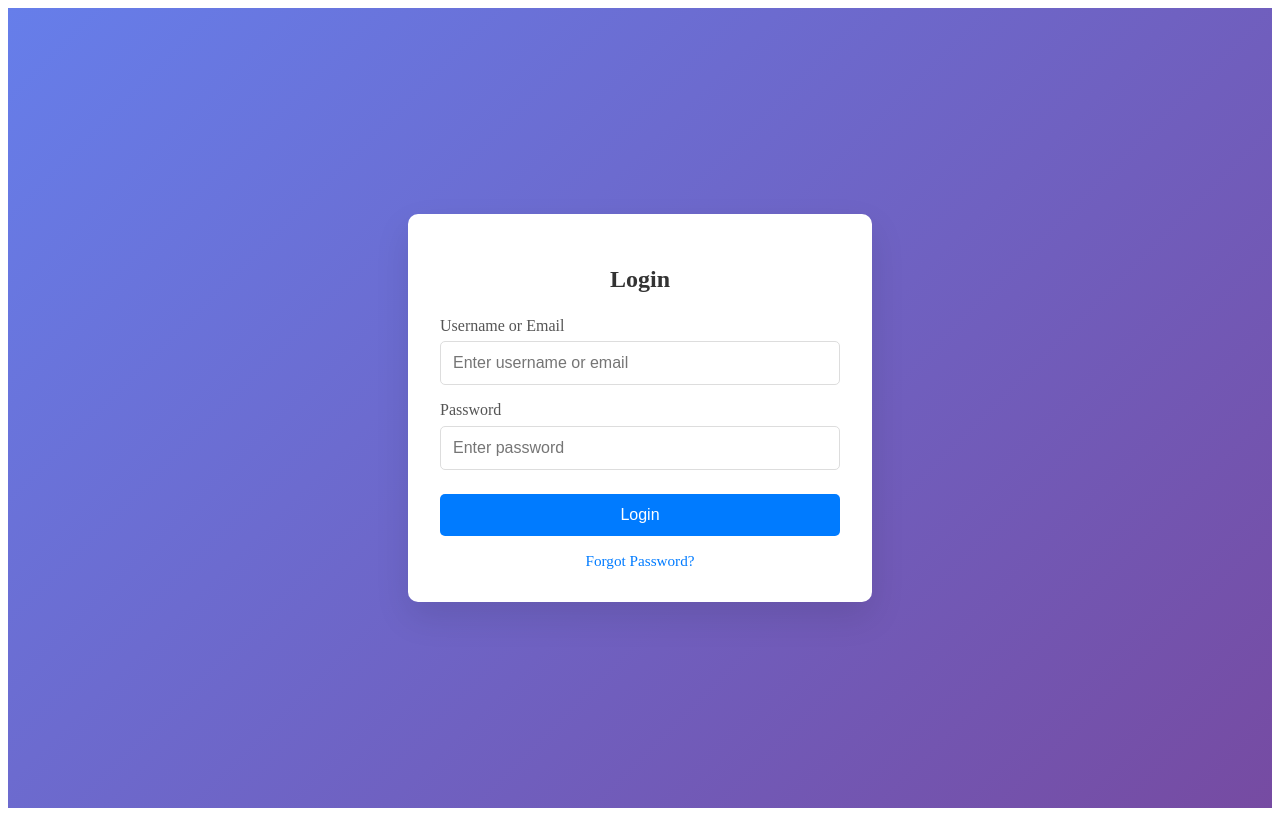
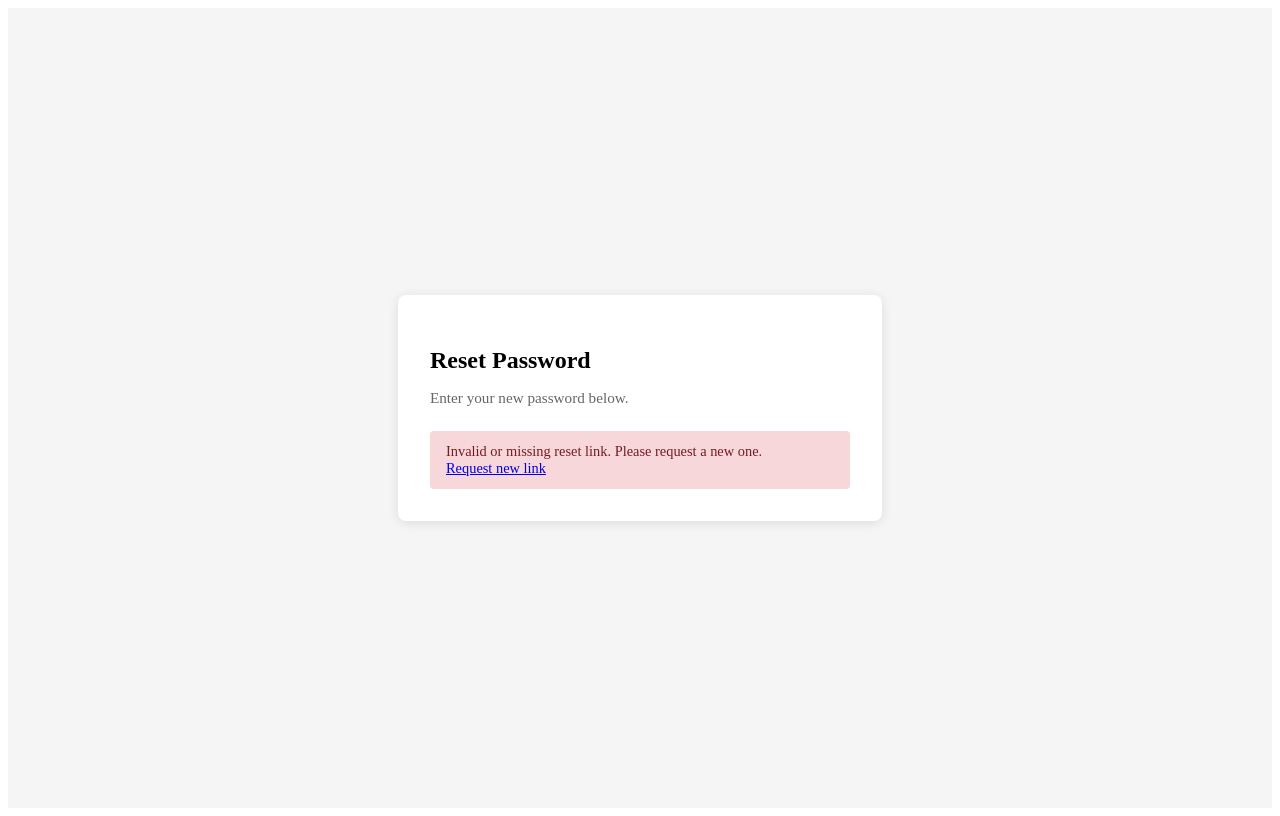
Before and after one commit to mattfen90/Project-management-system, a Vue app in the folder frontend/: page /reset-password in a window 1280 px wide. Before the commit this address led to /login. Built offline with nearby package versions, Linux system fonts and the light colour scheme.

Commit message:
resetpass

```diff
--- a/frontend/src/router/index.js
+++ b/frontend/src/router/index.js
@@ -3,11 +3,14 @@ import { useAuthStore } from '../stores/auth';
 import Login from '../views/Login.vue';
 import Dashboard from '../views/Dashboard.vue';
 import ForgotPassword from '../views/ForgotPassword.vue';
+import ResetPassword from '../views/ResetPassword.vue';
 
 const routes = [
  { path: '/login', name: 'login', component: Login },
   { path: '/dashboard', name: 'dashboard', component: () => import('../views/Dashboard.vue') },
   { path: '/forgot-password', name: 'forgot-password', component: ForgotPassword },
+  { path: '/reset-password', name: 'reset-password', component: ResetPassword },
+
   { path: '/', redirect: '/login' },
 ];
 
@@ -20,9 +23,9 @@ router.beforeEach((to, from, next) => {
   const authStore = useAuthStore();
   authStore.loadUserFromStorage();
 
-  if (!authStore.user && !['login', 'forgot-password'].includes(to.name)) {
-  next('/login');
-  } else if (authStore.user && ['login', 'forgot-password'].includes(to.name)) {
+  if (!authStore.user && !['login', 'forgot-password', 'reset-password'].includes(to.name)) {
+    next('/login');
+  } else if (authStore.user && ['login', 'forgot-password', 'reset-password'].includes(to.name)) {
     next('/dashboard');
   } else {
     next();
--- /dev/null
+++ b/frontend/src/views/ResetPassword.vue
@@ -0,0 +1,148 @@
+<template>
+  <div class="reset-container">
+    <div class="reset-card">
+      <h2>Reset Password</h2>
+      <p class="subtitle">Enter your new password below.</p>
+
+      <div v-if="tokenMissing" class="alert alert-danger">
+        Invalid or missing reset link. Please request a new one.
+        <br />
+        <router-link to="/forgot-password">Request new link</router-link>
+      </div>
+
+      <form v-else @submit.prevent="handleSubmit">
+        <div class="form-group">
+          <label for="password">New Password</label>
+          <input
+            id="password"
+            v-model="password"
+            type="password"
+            class="form-control"
+            placeholder="Enter new password"
+            required
+          />
+        </div>
+
+        <div class="form-group">
+          <label for="confirmPassword">Confirm Password</label>
+          <input
+            id="confirmPassword"
+            v-model="confirmPassword"
+            type="password"
+            class="form-control"
+            placeholder="Confirm new password"
+            required
+          />
+        </div>
+
+        <div v-if="validationError" class="alert alert-danger">
+          {{ validationError }}
+        </div>
+
+        <button type="submit" class="btn btn-primary" :disabled="loading">
+          {{ loading ? 'Resetting...' : 'Reset Password' }}
+        </button>
+      </form>
+
+      <div v-if="success" class="alert alert-success">
+        Password reset successful.
+        <router-link to="/login">Back to Login</router-link>
+      </div>
+
+      <div v-if="error" class="alert alert-danger">
+        {{ error }}
+      </div>
+    </div>
+  </div>
+</template>
+
+<script setup>
+import { ref, onMounted } from 'vue';
+import { useRoute, useRouter } from 'vue-router';
+import axios from 'axios';
+
+const route = useRoute();
+const router = useRouter();
+
+const password = ref('');
+const confirmPassword = ref('');
+const loading = ref(false);
+const success = ref(false);
+const error = ref('');
+const validationError = ref('');
+const tokenMissing = ref(false);
+const token = ref('');
+
+onMounted(() => {
+  token.value = route.query.token || '';
+  if (!token.value) {
+    tokenMissing.value = true;
+  }
+});
+
+const handleSubmit = async () => {
+  validationError.value = '';
+  error.value = '';
+
+  if (password.value.length < 8) {
+    validationError.value = 'Password must be at least 8 characters.';
+    return;
+  }
+
+  if (password.value !== confirmPassword.value) {
+    validationError.value = 'Passwords do not match.';
+    return;
+  }
+
+  try {
+    loading.value = true;
+    await axios.post('http://localhost:5000/api/auth/reset-password', {
+      token: token.value,
+      newPassword: password.value,
+    });
+    success.value = true;
+    setTimeout(() => router.push('/login'), 3000);
+  } catch (err) {
+    error.value = err.response?.data?.message || 'Something went wrong. Please try again.';
+  } finally {
+    loading.value = false;
+  }
+};
+</script>
+
+<style scoped>
+.reset-container {
+  min-height: 100vh;
+  display: flex;
+  align-items: center;
+  justify-content: center;
+  background-color: #f5f5f5;
+}
+.reset-card {
+  background: white;
+  padding: 2rem;
+  border-radius: 8px;
+  box-shadow: 0 2px 12px rgba(0,0,0,0.1);
+  width: 100%;
+  max-width: 420px;
+}
+h2 { margin-bottom: 0.5rem; }
+.subtitle { color: #666; margin-bottom: 1.5rem; font-size: 0.95rem; }
+.form-group { margin-bottom: 1rem; }
+.form-group label { display: block; margin-bottom: 0.4rem; font-weight: 500; }
+.form-control {
+  width: 100%; padding: 0.6rem 0.8rem;
+  border: 1px solid #ccc; border-radius: 4px; font-size: 1rem;
+}
+.form-control:focus { outline: none; border-color: #007bff; }
+.btn-primary {
+  width: 100%; padding: 0.7rem;
+  background: #007bff; color: white;
+  border: none; border-radius: 4px;
+  font-size: 1rem; cursor: pointer; margin-top: 0.5rem;
+}
+.btn-primary:disabled { background: #6aabf7; cursor: not-allowed; }
+.alert { padding: 0.75rem 1rem; border-radius: 4px; margin-top: 1rem; font-size: 0.9rem; }
+.alert-success { background: #d4edda; color: #155724; }
+.alert-danger { background: #f8d7da; color: #721c24; }
+</style>
```
